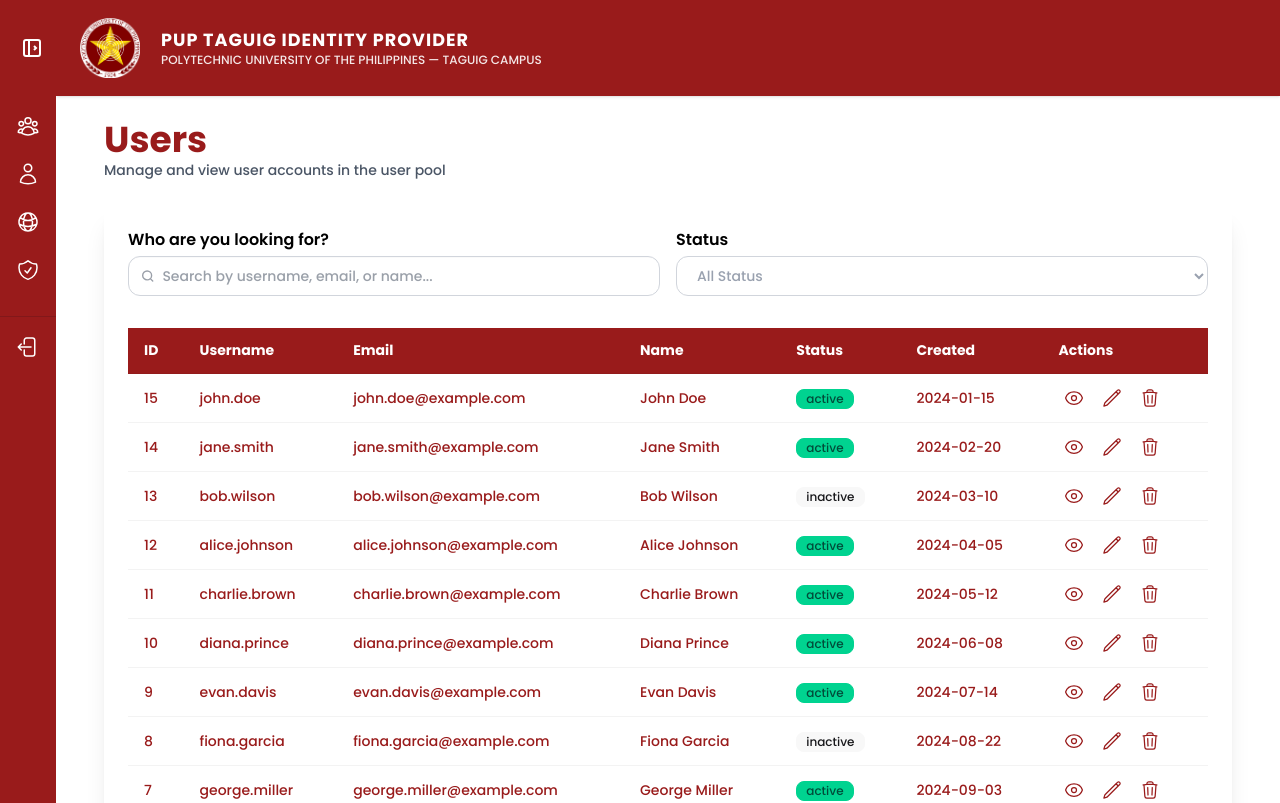
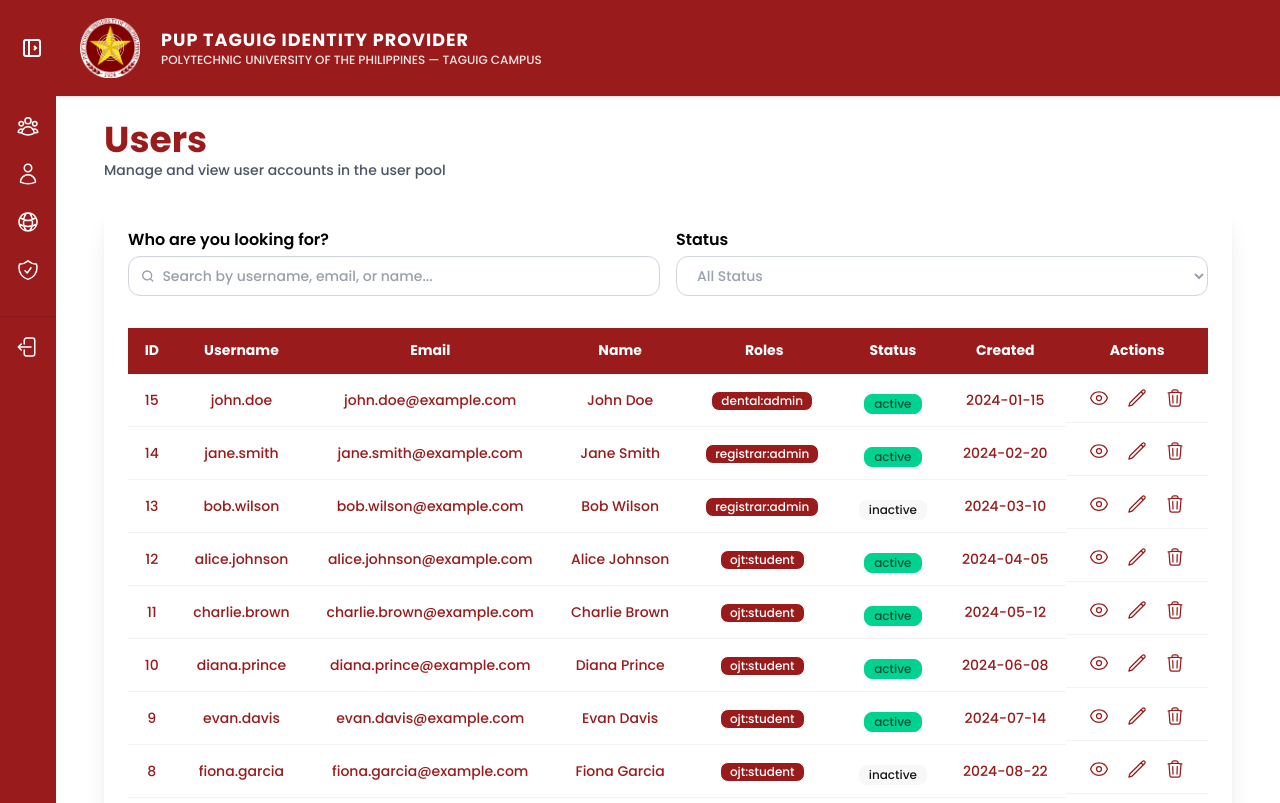
Before and after one commit to efondo-aaronkyle/Identity-Provider-and-One-Portal, a React (Vite) app: page /idp/user-pool in a window 1280 px wide. Shown: the top 803 px of the page. Built offline with nearby package versions, Linux system fonts and the light colour scheme.

Commit message:
add role in user pool

```diff
--- a/src/features/idp/components/user-pool/UserPoolTable.jsx
+++ b/src/features/idp/components/user-pool/UserPoolTable.jsx
@@ -6,13 +6,14 @@ export default function UserPoolTable({ users = [], onView, onEdit, onDisable })
             <table className="table w-full">
                 <thead>
                     <tr className="bg-[#991b1b]">
-                        <th className="text-white">ID</th>
-                        <th className="text-white">Username</th>
-                        <th className="text-white">Email</th>
-                        <th className="text-white">Name</th>
-                        <th className="text-white">Status</th>
-                        <th className="text-white">Created</th>
-                        <th className="text-white">Actions</th>
+                        <th className="text-white text-center">ID</th>
+                        <th className="text-white text-center">Username</th>
+                        <th className="text-white text-center">Email</th>
+                        <th className="text-white text-center">Name</th>
+                        <th className="text-white text-center">Roles</th>
+                        <th className="text-white text-center">Status</th>
+                        <th className="text-white text-center">Created</th>
+                        <th className="text-white text-center">Actions</th>
                     </tr>
                 </thead>
                 <tbody>
@@ -23,15 +24,22 @@ export default function UserPoolTable({ users = [], onView, onEdit, onDisable })
                     )}
                     {users.map((u) => (
                         <TableRowFade key={u.id}>
-                            <td className="text-[#991b1b]">{u.id}</td>
-                            <td className="text-[#991b1b]">{u.username}</td>
-                            <td className="text-[#991b1b]">{u.email}</td>
-                            <td className="text-[#991b1b]">{`${u.givenName} ${u.middleName ? u.middleName + " " : ""}${u.surname}`}</td>
-                            <td><span className={`badge badge-sm ${
+                            <td className="text-[#991b1b] text-center">{u.id}</td>
+                            <td className="text-[#991b1b] text-center">{u.username}</td>
+                            <td className="text-[#991b1b] text-center">{u.email}</td>
+                            <td className="text-[#991b1b] text-center">{`${u.givenName} ${u.middleName ? u.middleName + " " : ""}${u.surname}`}</td>
+                            <td className="text-[#991b1b] text-center">
+                                {u.roles?.map((role, idx) => (
+                                    <span key={idx} className="badge badge-outline bg-[#991b1b] text-white badge-sm mr-1">
+                                        {role}
+                                    </span>
+                                ))}
+                            </td>
+                            <td className="flex justify-center"><span className={`flex justify-center badge badge-sm ${
                                         u.status === "active" ? "badge-success" : "badge-ghost"
                                     }`}>{u.status}</span></td>
-                            <td className="text-[#991b1b]">{u.createdAt}</td>
-                            <td className="flex gap-2">
+                            <td className="text-[#991b1b] text-center">{u.createdAt}</td>
+                            <td className="flex gap-2 justify-center">
                                 <button className="btn btn-ghost btn-xs p-1 hover:bg-[#991b1b] transition-colors" onClick={() => onView(u)}>
                                     <svg xmlns="http://www.w3.org/2000/svg" fill="none" viewBox="0 0 24 24" strokeWidth={1.5} stroke="currentColor" className="h-3 sm:h-5 text-[#991b1b] hover:text-[#ffd700] transition-colors">
                                         <path strokeLinecap="round" strokeLinejoin="round" d="M2.036 12.322a1.012 1.012 0 0 1 0-.639C3.423 7.51 7.36 4.5 12 4.5c4.638 0 8.573 3.007 9.963 7.178.07.207.07.431 0 .639C20.577 16.49 16.64 19.5 12 19.5c-4.638 0-8.573-3.007-9.963-7.178Z" />
```
